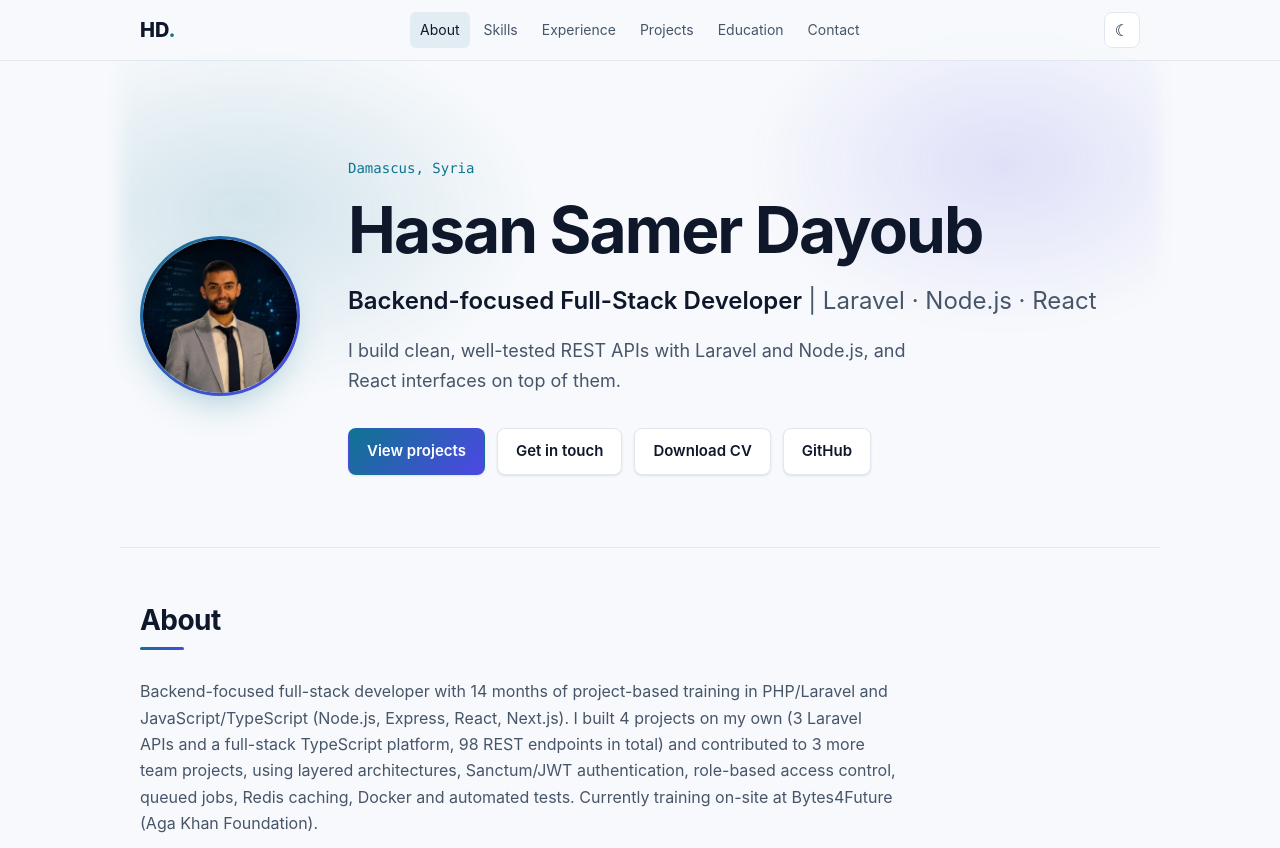
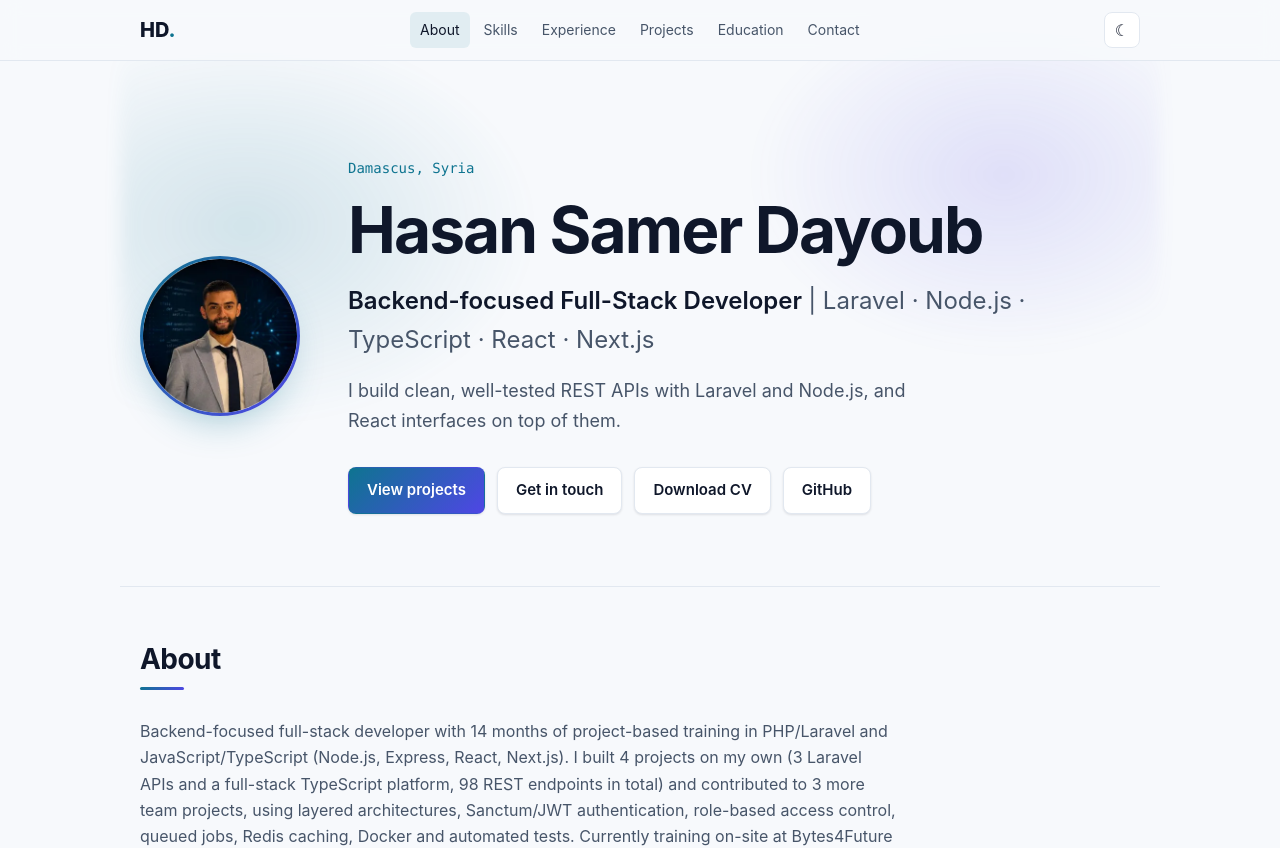
Before and after one commit to hasan123dayoub-del/portfolio, a React (Vite) app: page / in a window 1280 px wide. Shown: the top 848 px of the page. Built offline with nearby package versions, Linux system fonts and the light colour scheme.

Commit message:
Stack: Laravel · Node.js · TypeScript · React · Next.js across the site, CV and link preview

```diff
--- a/cv/cv.html
+++ b/cv/cv.html
@@ -31,7 +31,7 @@
     <!-- Generated by scripts/build-cv.mjs from src/data.ts. Edit the data file, not this one. -->
     <header>
       <h1>Hasan Samer Dayoub</h1>
-      <div class="title">Backend-focused Full-Stack Developer | Laravel, Node.js, React</div>
+      <div class="title">Backend-focused Full-Stack Developer | Laravel, Node.js, TypeScript, React, Next.js</div>
       <div class="contact">
         <span>Damascus, Syria</span><span>hasan123dayoub@gmail.com</span><span>+963 991 328 880</span><br />
         <span>linkedin.com/in/hasan-dayoub-297ba4420</span><span>github.com/hasan123dayoub-del</span><span>hasan123dayoub-del.github.io/portfolio</span>
--- a/index.html
+++ b/index.html
@@ -7,7 +7,7 @@
     <title>Hasan Dayoub | Backend-focused Full-Stack Developer</title>
     <meta
       name="description"
-      content="Portfolio of Hasan Samer Dayoub, backend-focused Full-Stack Developer working with Laravel, Node.js and React."
+      content="Portfolio of Hasan Samer Dayoub, backend-focused Full-Stack Developer working with Laravel, Node.js, TypeScript, React and Next.js."
     />
     <meta name="author" content="Hasan Samer Dayoub" />
     <meta name="robots" content="index, follow" />
@@ -17,7 +17,7 @@
     <meta property="og:title" content="Hasan Dayoub | Backend-focused Full-Stack Developer" />
     <meta
       property="og:description"
-      content="Backend-focused Full-Stack Developer (Laravel, Node.js, React) building clean, well-tested APIs and the interfaces on top of them."
+      content="Backend-focused Full-Stack Developer (Laravel, Node.js, TypeScript, React, Next.js) building clean, well-tested APIs and the interfaces on top of them."
     />
     <meta name="twitter:card" content="summary_large_image" />
     <meta property="og:image" content="https://hasan123dayoub-del.github.io/portfolio/og.png" />
--- a/src/data.ts
+++ b/src/data.ts
@@ -5,7 +5,7 @@ export const profile = {
   title: 'Backend-focused Full-Stack Developer',
   // Used only on the CV.
   cvTitle: 'Backend-focused Full-Stack Developer',
-  stack: 'Laravel · Node.js · React',
+  stack: 'Laravel · Node.js · TypeScript · React · Next.js',
   availability: 'Available now for part-time work and full-time from Aug 2027 (remote or on-site; open to relocation).',
   location: 'Damascus, Syria',
   email: 'hasan123dayoub@gmail.com',
```
Also changed, not shown: public/og.png, 1 other file (tests, documents, lock files or other folders).
